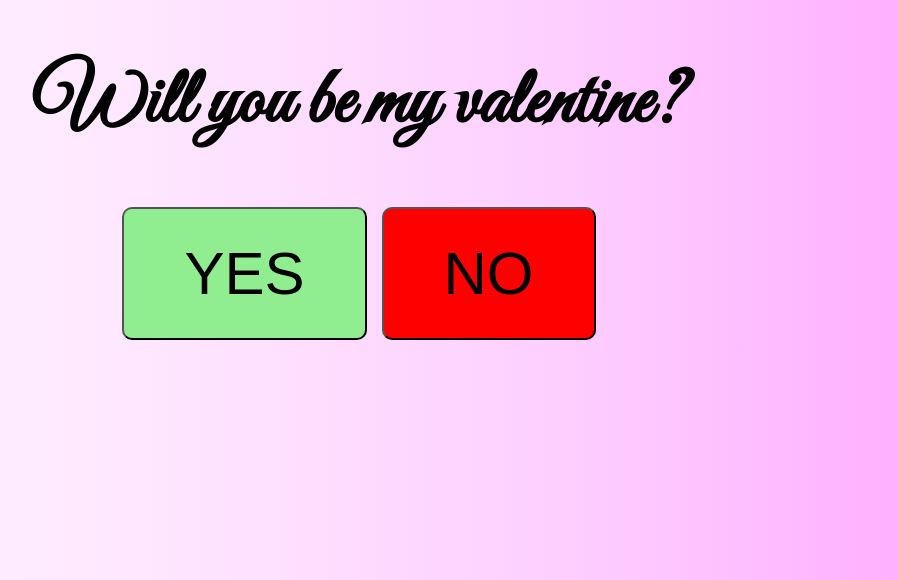
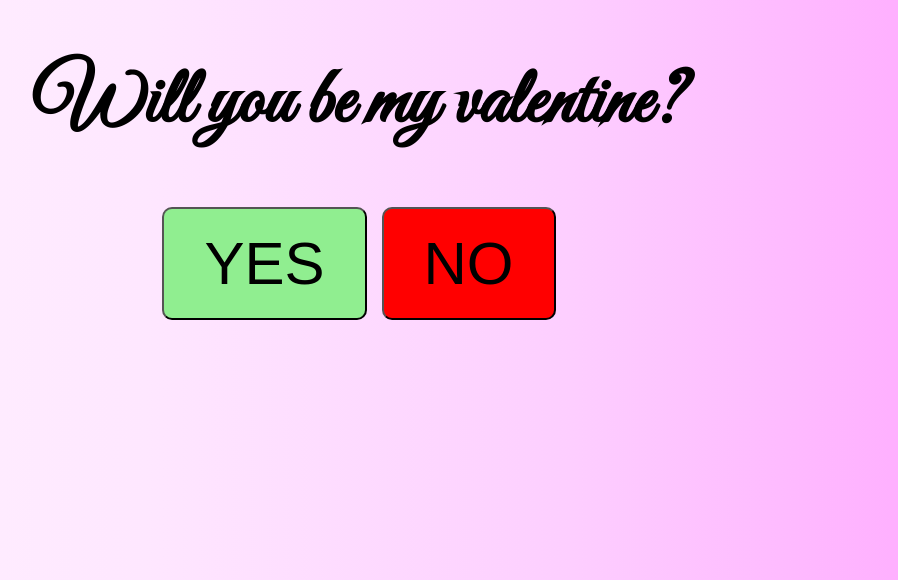
Before and after one commit to lazarevkristijan/php-valentine-invitation, a PHP site: page / in a window 1280 px wide. Shown: the top 580 px of the page, without its empty margins (281-1179 px from the left). Run offline with PHP 8.4, Linux system fonts and the light colour scheme.

Commit message:
responsiveness

```diff
--- a/index.css
+++ b/index.css
@@ -15,10 +15,10 @@ body {
 
 button {
   font-size: 60px;
-  padding-top: 30px;
-  padding-bottom: 30px;
-  padding-left: 60px;
-  padding-right: 60px;
+  padding-top: 20px;
+  padding-bottom: 20px;
+  padding-left: 40px;
+  padding-right: 40px;
   border-radius: 10px;
   text-transform: uppercase;
   cursor: pointer;
@@ -42,4 +42,8 @@ button.yes {
   body {
     font-size: 30px;
   }
+
+  button {
+    font-size: 40px;
+  }
 }
--- a/index.js
+++ b/index.js
@@ -7,3 +7,13 @@ nobtn.addEventListener("mouseover", () => {
 nobtn.addEventListener("mouseleave", () => {
   btnContainer.style.flexDirection = "row"
 })
+
+nobtn.addEventListener("touchstart", (e) => {
+  e.preventDefault()
+  console.log("no lcicked")
+  if (btnContainer.style.flexDirection === "row-reverse") {
+    btnContainer.style.flexDirection = "row"
+  } else {
+    btnContainer.style.flexDirection = "row-reverse"
+  }
+})
```
